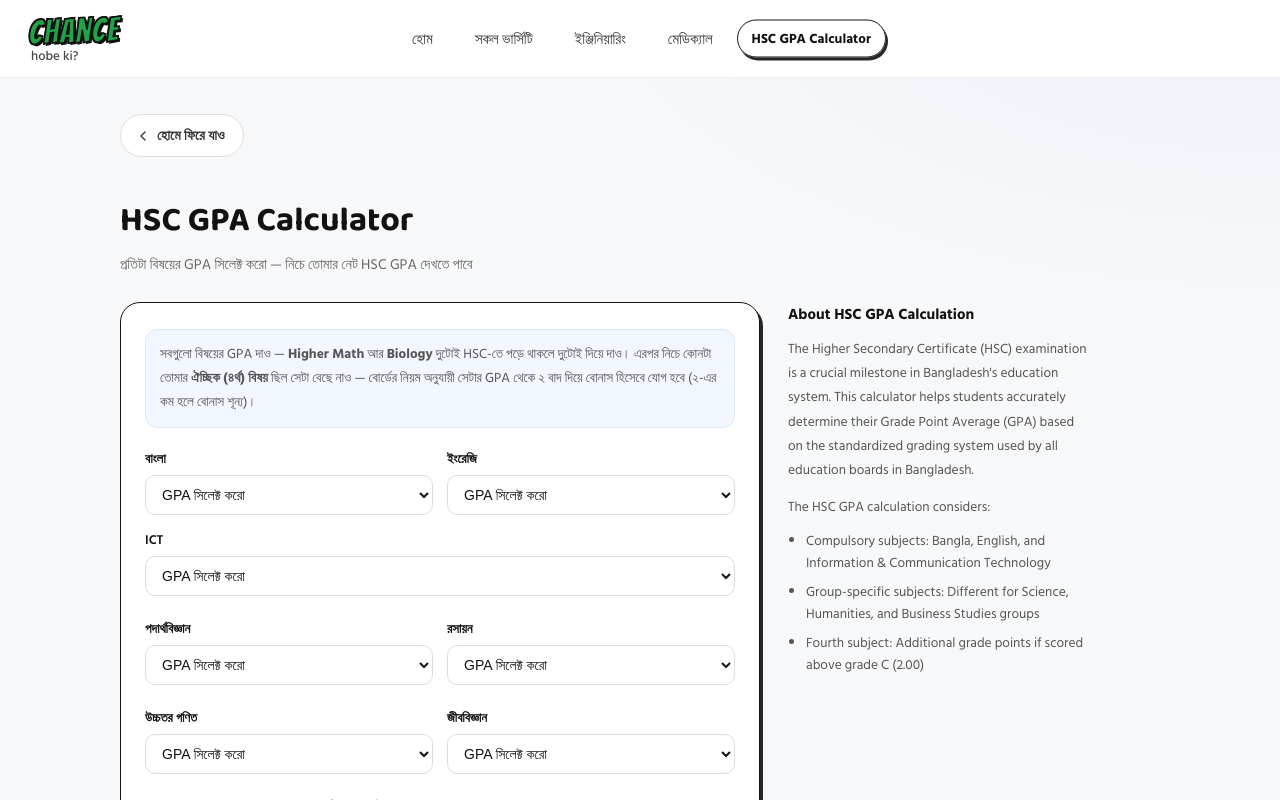
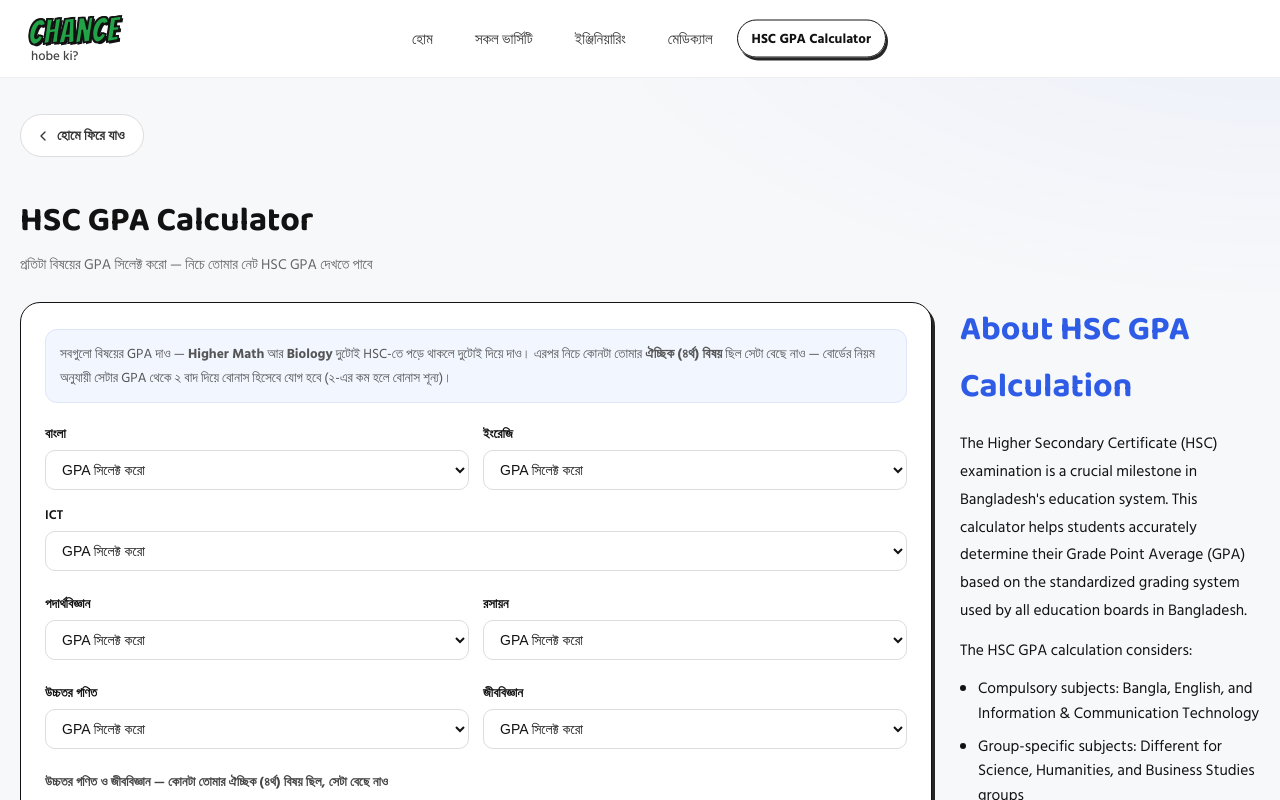
Before and after one commit to nishat-jihad/Admission-info, a Next.js app in the folder chance-hobe-ki/: page /hsc-gpa-calculator in a window 1280 px wide. Shown: the top 800 px of the page. Built offline with nearby package versions, Linux system fonts and the light colour scheme.

Commit message:
Update CSS styles for HSC GPA Calculator layout

```diff
--- a/chance-hobe-ki/src/app/globals.css
+++ b/chance-hobe-ki/src/app/globals.css
@@ -881,7 +881,7 @@ nav.nav-links button:not(.active):hover {
 
 /* ---------- HSC GPA CALCULATOR: side-by-side grading scale ---------- */
 .hsc-page-inner {
-  max-width: 1040px;
+  max-width: 1320px;
 }
 .hsc-layout {
   display: flex;
@@ -889,8 +889,7 @@ nav.nav-links button:not(.active):hover {
   gap: 28px;
 }
 .hsc-main-card {
-  flex: 1 1 620px;
-  max-width: 640px;
+  flex: 1 1 680px;
   margin-bottom: 0;
 }
 .hsc-grading-panel {
@@ -943,9 +942,15 @@ nav.nav-links button:not(.active):hover {
     display: none;
   }
 }
+.hsc-about-panel .grading-panel-title {
+  font-family: var(--font-baloo), sans-serif;
+  font-size: clamp(24px, 3.6vw, 34px);
+  color: var(--blue);
+  margin-bottom: 14px;
+}
 .hsc-about-panel p {
-  font-size: 13.5px;
-  color: #555;
+  font-size: 15.5px;
+  color: var(--black);
   line-height: 1.8;
   margin-bottom: 12px;
 }
@@ -957,8 +962,8 @@ nav.nav-links button:not(.active):hover {
   margin: 0;
 }
 .hsc-about-panel li {
-  font-size: 13.5px;
-  color: #555;
+  font-size: 15.5px;
+  color: var(--black);
   line-height: 1.6;
 }
 @media (min-width: 901px) {
```
